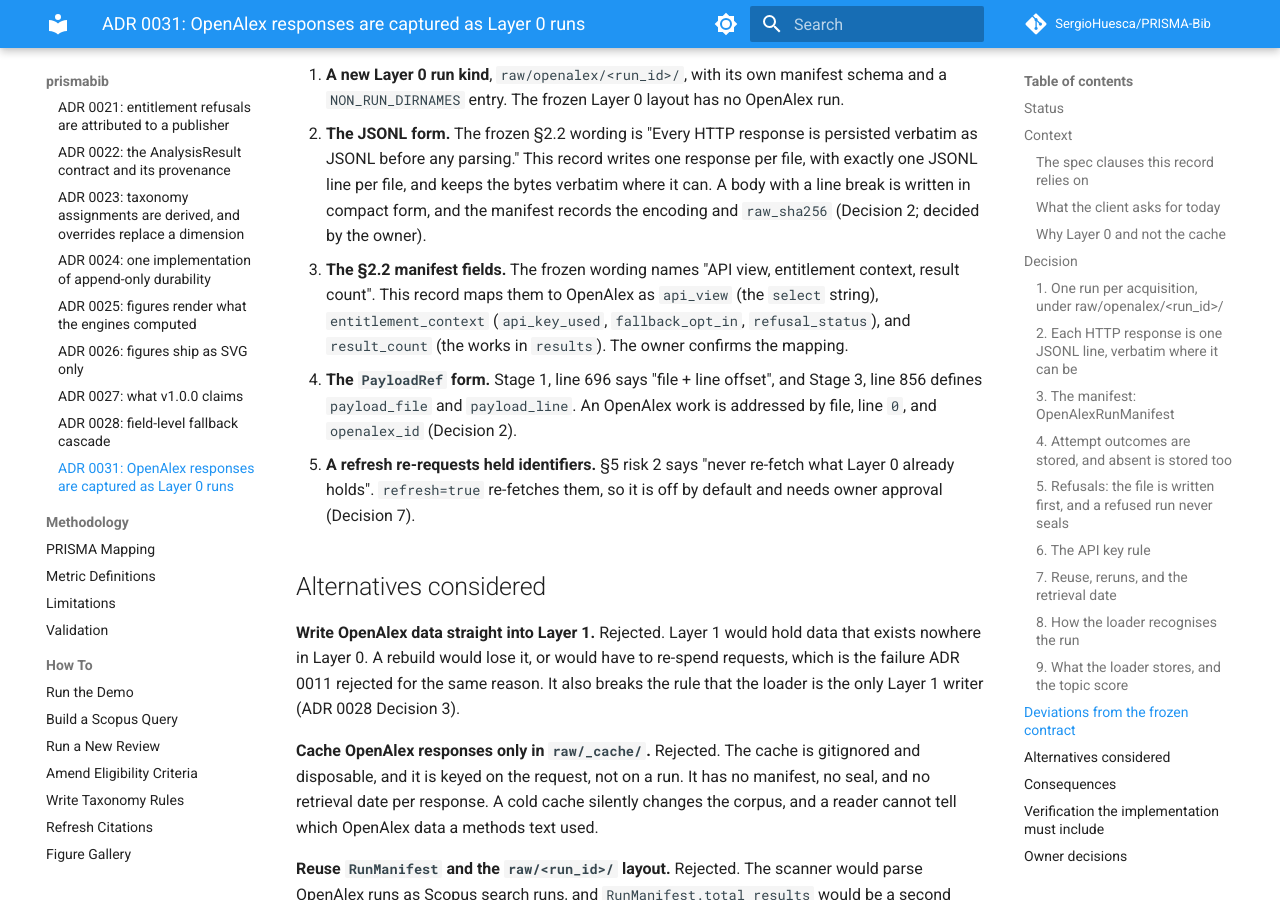
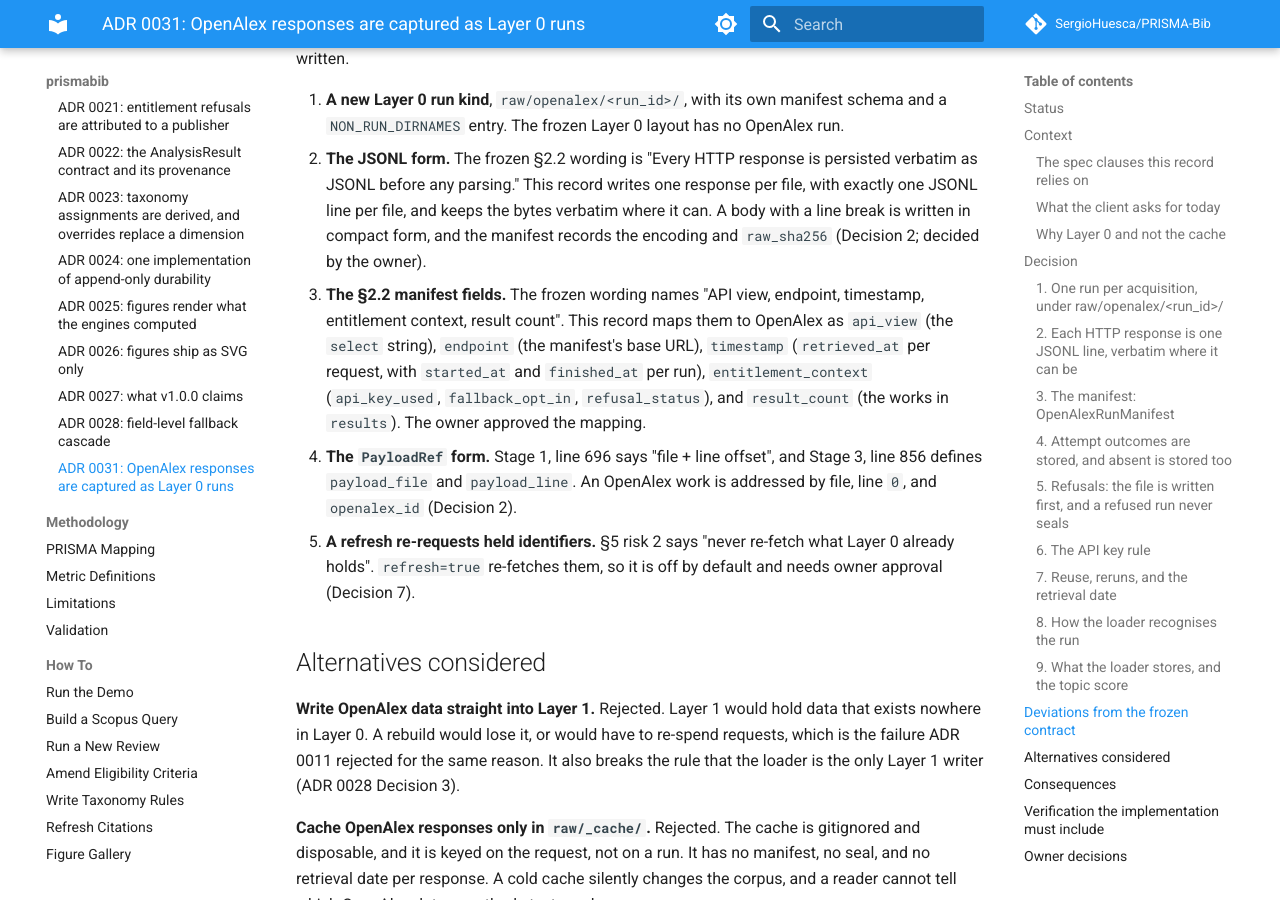
Before and after one commit to SergioHuesca/PRISMA-Bib, an MkDocs documentation site: the page built from docs/architecture/adr/0031-openalex-responses-are-layer0-runs.md, in a window 1280 px wide and 900 px high, scrolled down 8653 px. Built offline with MkDocs 1.6.1 and Material for MkDocs 9.7.7, drawn with Linux system fonts in a browser that asks for light colours; comment, search, counter and statistics services are not loaded; some of the changed text lies outside the part shown.

Commit message:
docs(adr): ADR 0031 corrects three spec quote citations
- The Layer 1 rebuild sentence is cited at BUILD_PLAN.md line 105, not the
  table text at lines 20-21.
- The §2.2 manifest fields are quoted in full, as they appear in line 102:
  "API view, endpoint, timestamp, entitlement context, result count". The
  mapping covers endpoint and timestamp too.
- Quotes from ADR 0011 and ADR 0028 are exact. Terminal punctuation sits
  outside the closing quote when the source has none.

Co-Authored-By: Claude Haiku 5.5 <noreply@anthropic.com>
Claude-Session: https://claude.ai/code/session_01QjNadz7h2UAZ2C2xhuaY8z

```diff
--- a/docs/architecture/adr/0031-openalex-responses-are-layer0-runs.md
+++ b/docs/architecture/adr/0031-openalex-responses-are-layer0-runs.md
@@ -138,7 +138,8 @@ Each `OpenAlexRequest` holds:
 - `params`: the query parameters as sent, with `api_key` removed. For `doi_single` the DOI is in the
   path, so `params` holds only `select`.
 - `api_view`: the `select` string. This is the OpenAlex form of the frozen §2.2 "API view" field
-  (Deviations, item 3).
+  (Deviations, item 3). The frozen "endpoint" and "timestamp" fields map to the manifest's `endpoint`,
+  `retrieved_at`, `started_at` and `finished_at`.
 - `entitlement_context`: `{api_key_used, fallback_opt_in, refusal_status}`, where `refusal_status` is
   401, 403, or `null`. This is the OpenAlex form of the frozen "entitlement context" field.
 - `http_status`, `retrieved_at` (UTC, the time of this request), `result_count`, the number of works in
@@ -315,10 +316,11 @@ approve each one by name before acceptance. The owner approved all five items as
    before any parsing." This record writes one response per file, with exactly one JSONL line per file,
    and keeps the bytes verbatim where it can. A body with a line break is written in compact form, and
    the manifest records the encoding and `raw_sha256` (Decision 2; decided by the owner).
-3. **The §2.2 manifest fields.** The frozen wording names "API view, entitlement context, result count".
-   This record maps them to OpenAlex as `api_view` (the `select` string), `entitlement_context`
-   (`api_key_used`, `fallback_opt_in`, `refusal_status`), and `result_count` (the works in `results`).
-   The owner confirms the mapping.
+3. **The §2.2 manifest fields.** The frozen wording names "API view, endpoint, timestamp, entitlement
+   context, result count". This record maps them to OpenAlex as `api_view` (the `select` string),
+   `endpoint` (the manifest's base URL), `timestamp` (`retrieved_at` per request, with `started_at` and
+   `finished_at` per run), `entitlement_context` (`api_key_used`, `fallback_opt_in`, `refusal_status`),
+   and `result_count` (the works in `results`). The owner approved the mapping.
 4. **The `PayloadRef` form.** Stage 1, line 696 says "file + line offset", and Stage 3, line 856 defines
    `payload_file` and `payload_line`. An OpenAlex work is addressed by file, line `0`, and `openalex_id`
    (Decision 2).
```
Also changed, not shown: other parts of docs/architecture/adr/0031-openalex-responses-are-layer0-runs.md (+5 -5 lines).
